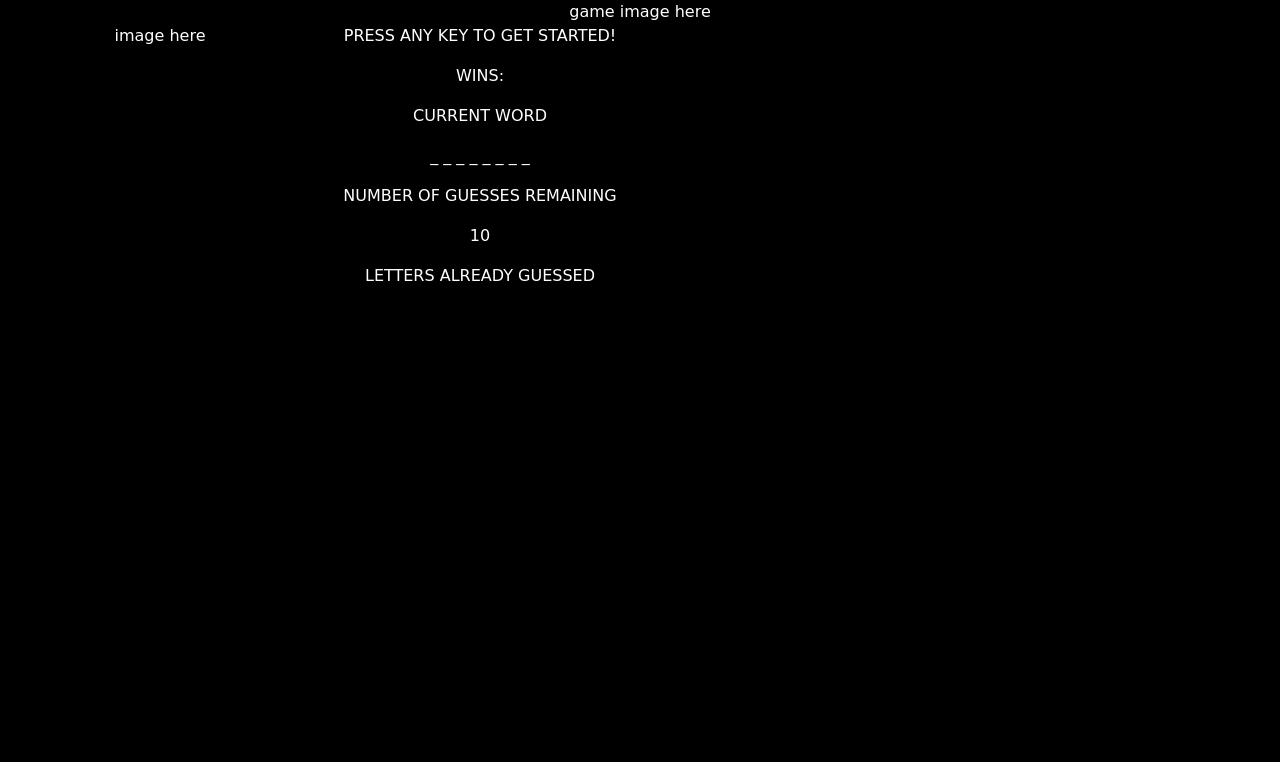
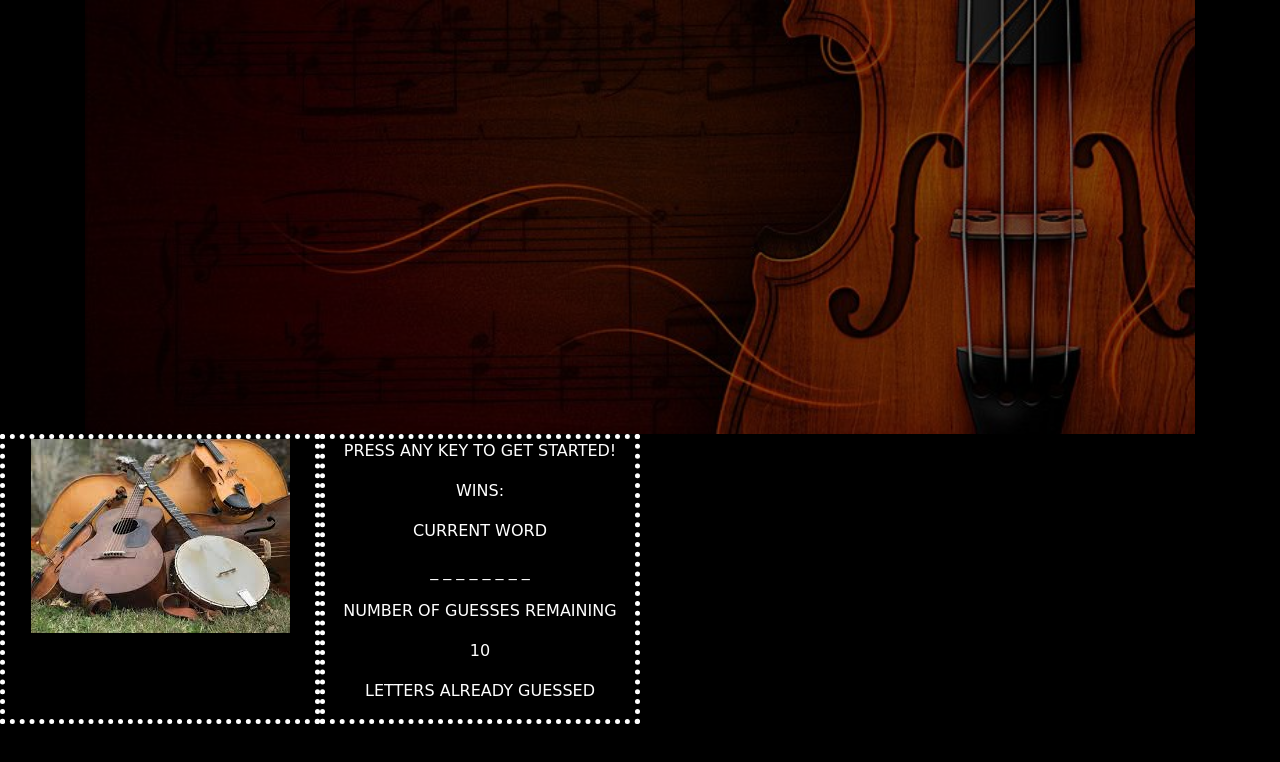
Before and after one commit to Lee4n/Word-Guess-Game, a plain HTML site: page index.html in a window 1280 px wide. Drawn offline with nearby package versions, Linux system fonts and the light colour scheme.

Commit message:
added images and border to game

```diff
--- a/assets/css/style.css
+++ b/assets/css/style.css
@@ -5,3 +5,13 @@
     text-align: center;
     height: 100vh;
 }
+
+.gameBorder {
+    border: 5px dotted white;
+}
+
+#banner {
+    opacity: 0.5;
+    width: 100%;
+    height: auto;
+}
--- a/index.html
+++ b/index.html
@@ -15,13 +15,13 @@
 <body>
     <div class="container-fluid">
         <div class="container text-center">
-            game image here
+            <img id="banner" src="assets/images/banner.jpg">
         </div>
         <div class="row">
-            <div class="col-md-3">
-                image here
+            <div class="col-md-3 gameBorder">
+                <img src="assets/images/instruments.jpg">
             </div>
-            <div class="col-md-3">
+            <div class="col-md-3 gameBorder">
                 <p>PRESS ANY KEY TO GET STARTED!</p>
 
                 <p>WINS:</p>
```
Also changed, not shown: assets/images/banner.jpg (added), assets/images/instruments.jpg (added).
